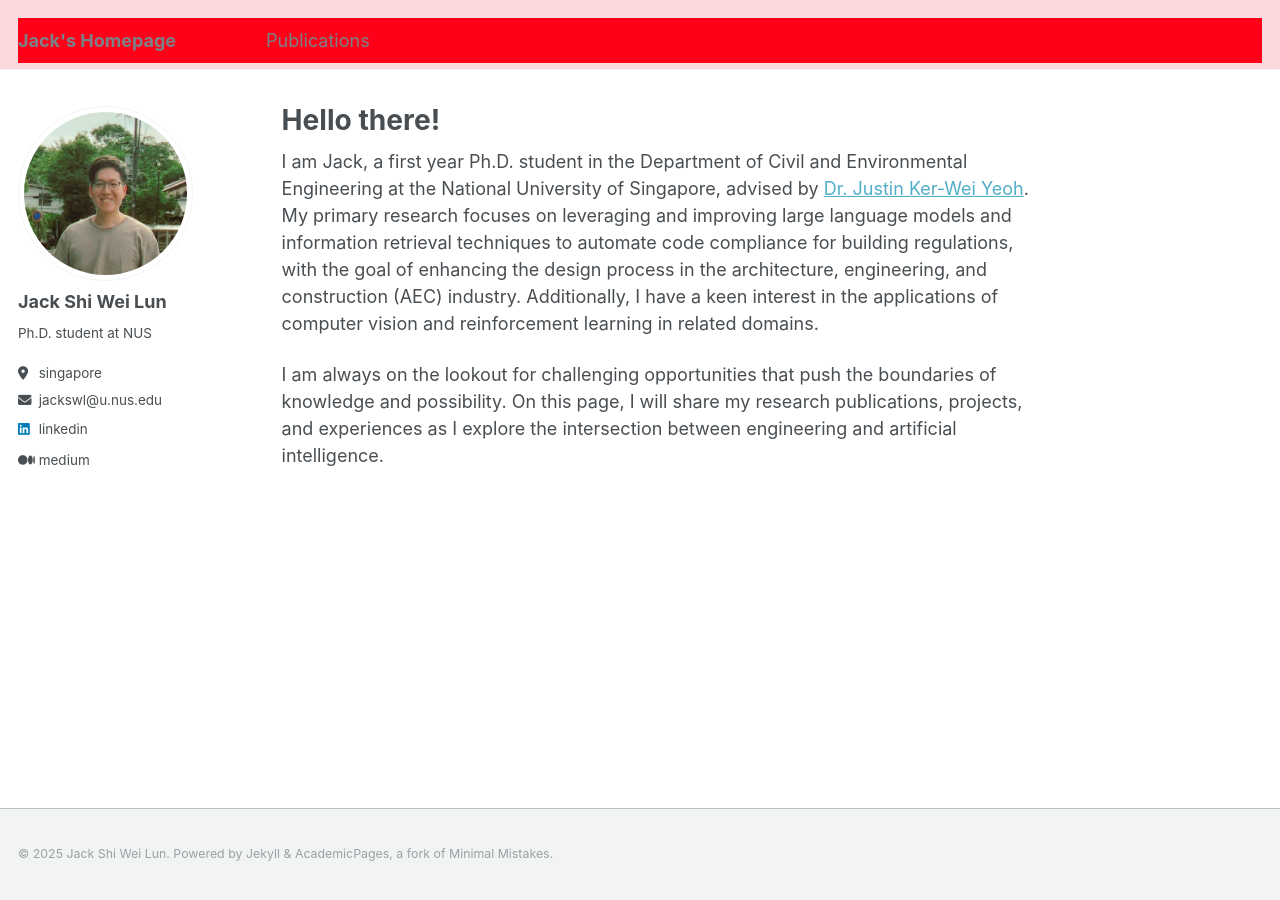
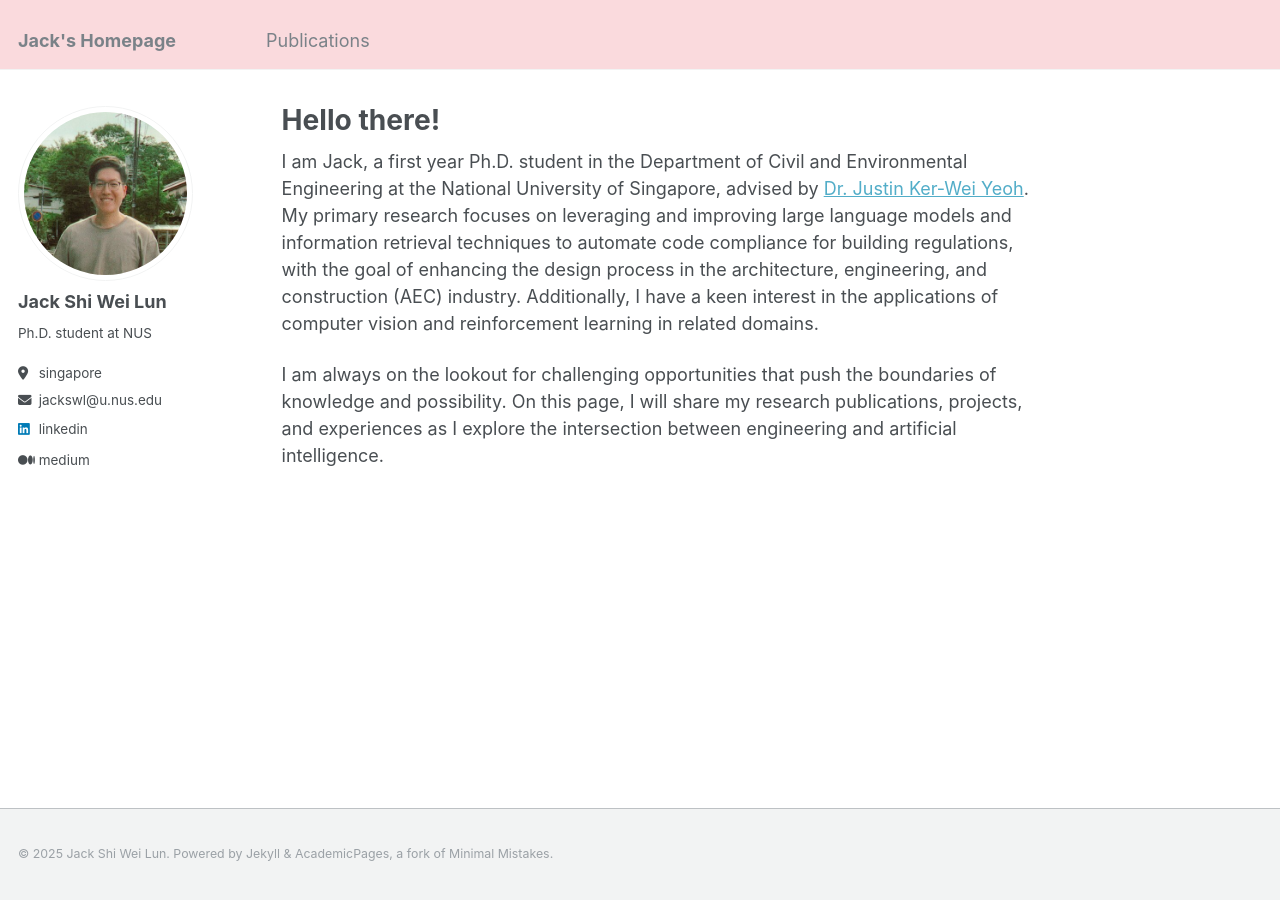
Before and after one commit to jackswl/jackswl.github.io, a Jekyll site: the page built from _pages/about.md, in a window 1280 px wide. Built offline with Jekyll 4.4.1, drawn with Linux system fonts in a browser that asks for light colours.

Commit message:
Update _navigation.scss

```diff
--- a/_sass/_navigation.scss
+++ b/_sass/_navigation.scss
@@ -176,7 +176,7 @@
   position: relative;
   min-width: 250px;
   // background: $background-color;
-  background: #ff0019;
+  background: #fadadd;
 
   a {
     display: block;
```
